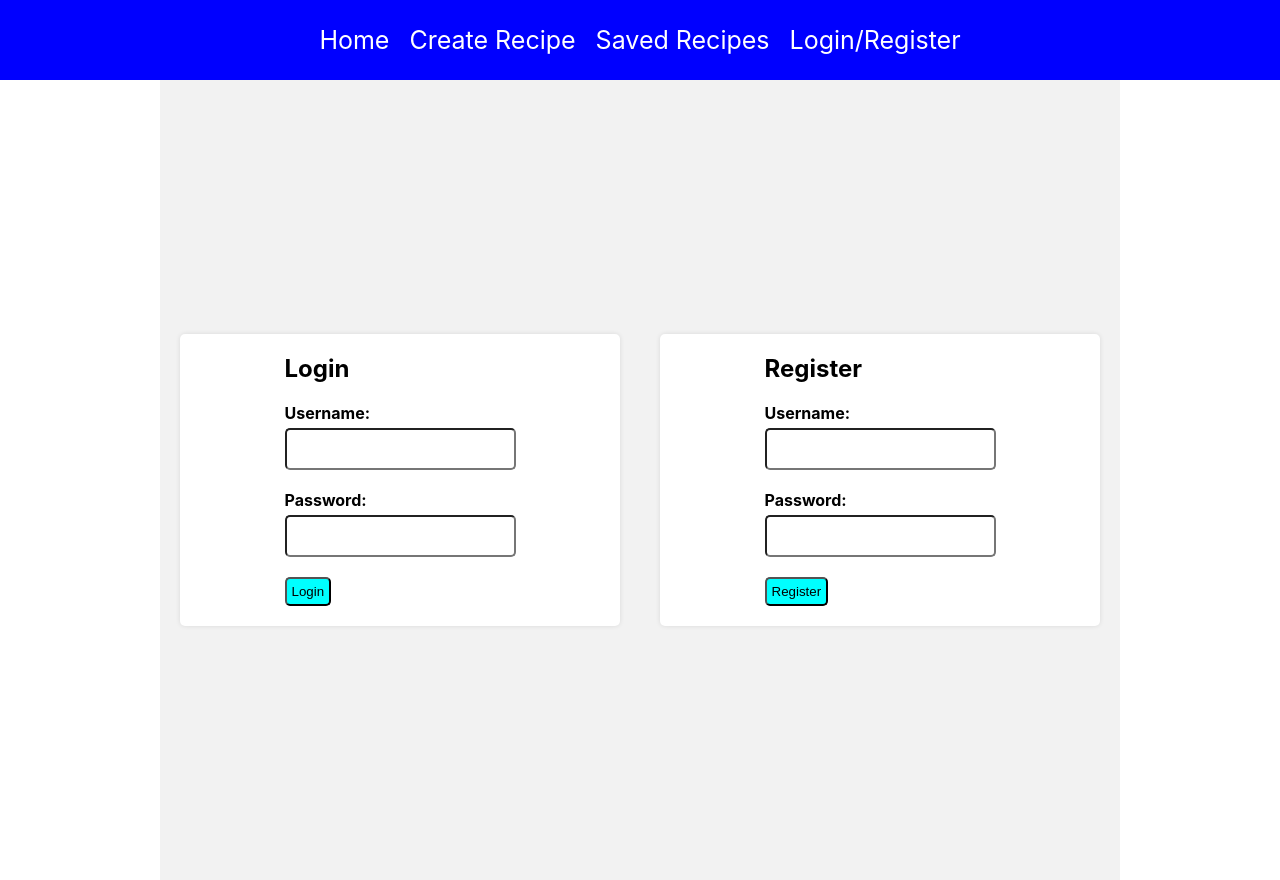
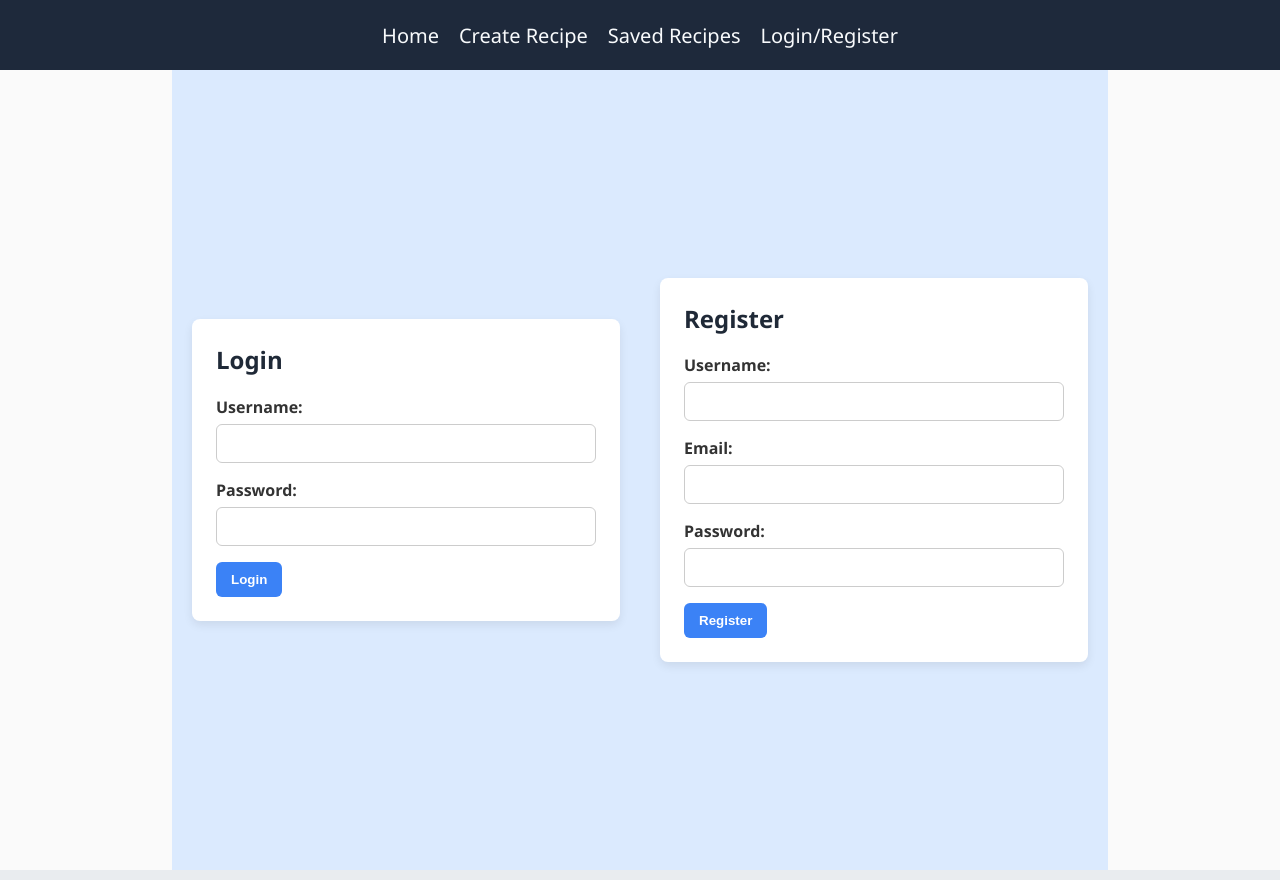
Before and after one commit to shalinichandranna/Deploy, a React (Create React App) app in the folder client/: page /auth in a window 1280 px wide. Built offline with nearby package versions, Linux system fonts and the light colour scheme.

Commit message:
Initial commit

```diff
--- a/client/src/App.css
+++ b/client/src/App.css
@@ -3,136 +3,160 @@
   flex-direction: column;
   justify-content: center;
   align-items: center;
-  font-family: -apple-system, BlinkMacSystemFont, "Segoe UI", Roboto, Oxygen,
-    Ubuntu, Cantarell, "Open Sans", "Helvetica Neue", sans-serif;
+  font-family: "Segoe UI", Roboto, Oxygen, Ubuntu, Cantarell, sans-serif;
+  background-color: #fafafa;
 }
 
 body {
   margin: 0;
   padding: 0;
+  background-color: #e9ecef;
 }
 
 .auth {
   display: flex;
   justify-content: center;
   align-items: center;
-  height: 100vh;
-  background-color: #f2f2f2;
+  min-height: 100vh;
+  background-color: #dbeafe; /* light blue background */
 }
 
 .auth-container {
   display: flex;
   flex-direction: column;
-  justify-content: center;
-  align-items: center;
-  padding: 20px;
-  background-color: white;
-  border-radius: 5px;
-  box-shadow: 0 0 5px rgba(0, 0, 0, 0.1);
+  align-items: stretch;
+  padding: 24px;
+  background-color: #ffffff;
+  border-radius: 8px;
+  box-shadow: 0 4px 10px rgba(0, 0, 0, 0.08);
   margin: 20px;
-  width: 400px;
+  width: 380px;
+  transition: box-shadow 0.3s ease;
+}
+
+.auth-container:hover {
+  box-shadow: 0 6px 15px rgba(0, 0, 0, 0.12);
 }
 
 .form-group {
   display: flex;
   flex-direction: column;
-  margin-bottom: 20px;
+  margin-bottom: 16px;
 }
 
 label {
-  font-weight: bold;
-  margin-bottom: 5px;
+  font-weight: 600;
+  color: #333;
+  margin-bottom: 6px;
 }
 
 input {
   padding: 10px;
-  font-size: 16px;
-  border-radius: 5px;
+  font-size: 15px;
+  border: 1px solid #ccc;
+  border-radius: 6px;
+  transition: border 0.2s ease;
+}
+
+input:focus {
+  border-color: #3b82f6;
+  outline: none;
+}
+
+button {
+  padding: 10px 15px;
+  cursor: pointer;
+  border-radius: 6px;
+  background-color: #3b82f6; /* soft blue */
+  color: white;
+  font-weight: bold;
+  border: none;
+  transition: background-color 0.3s ease;
+}
+
+button:hover {
+  background-color: #2563eb;
 }
 
 .navbar {
   margin: 0;
   width: 100%;
-  height: 80px;
-  background-color: blue;
+  height: 70px;
+  background-color: #1e293b; /* dark blue-gray */
   display: flex;
   justify-content: center;
   align-items: center;
   color: white;
-  text-decoration: none;
 }
 
 a {
-  color: white;
+  color: #f8fafc;
   text-decoration: none;
   margin: 10px;
-  font-size: 25px;
+  font-size: 20px;
+  font-weight: 500;
+  transition: transform 0.2s ease, border-bottom 0.2s ease;
 }
-a:hover{
-  scale: 1.1;
-  border-bottom: 2px dotted red;
+
+a:hover {
+  transform: scale(1.05);
+  border-bottom: 2px dashed #38bdf8;
 }
 
 .create-recipe {
   display: flex;
   flex-direction: column;
-  justify-content: center;
   align-items: center;
-  padding: 20px;
-  background-color: white;
-  border-radius: 5px;
-  box-shadow: 0 0 5px rgba(0, 0, 0, 0.1);
-  margin: 20px;
-  width: 300px;
+  padding: 24px;
+  background-color: #ffffff;
+  border-radius: 6px;
+  box-shadow: 0 2px 6px rgba(0, 0, 0, 0.1);
+  margin: 24px;
+  width: 320px;
 }
+
 .create-recipe form {
   display: flex;
   flex-direction: column;
 }
+
 ul {
   list-style: none;
   padding: 0;
   margin: 0;
   display: grid;
   grid-template-columns: repeat(2, 1fr);
-  gap: 10px;
+  gap: 12px;
 }
 
 li {
-  border: 1px solid black;
+  border: 1px solid #999;
   padding: 10px;
-  margin-bottom: 10px;
+  border-radius: 5px;
+  background-color: #f8fafc;
 }
 
 h2 {
   margin-top: 0;
+  color: #1f2937;
 }
 
 img {
-  max-width: 100%;
+  width: 100%;
   height: auto;
+  border-radius: 5px;
   margin-bottom: 10px;
 }
 
-img {
-  width: 400px;
-}
-
 p {
-  max-width: 400px;
-  font-size: 12px;
+  max-width: 380px;
+  font-size: 13px;
+  line-height: 1.4;
   display: -webkit-box;
-  line-clamp: 5;
-  -webkit-line-clamp: 3; /* Limit to 3 lines */
+  -webkit-line-clamp: 3;
   -webkit-box-orient: vertical;
   overflow: hidden;
   text-overflow: ellipsis;
-  max-height: 6em
+  max-height: 6em;
+  color: #555;
 }
-
-button{
-  padding: 5px;
-  cursor: pointer;
-  border-radius: 5px;
-  background-color: aqua;
-}
--- a/client/src/pages/auth.js
+++ b/client/src/pages/auth.js
@@ -14,17 +14,15 @@ export const Auth = () => {
 
 const Login = () => {
   const [_, setCookies] = useCookies(["access_token"]);
-
   const [username, setUsername] = useState("");
   const [password, setPassword] = useState("");
-
   const navigate = useNavigate();
 
   const handleSubmit = async (event) => {
     event.preventDefault();
 
     try {
-      const result = await axios.post("https://recipe-app-kh93.onrender.com/auth/login", {
+      const result = await axios.post("http://localhost:3001/auth/login", {
         username,
         password,
       });
@@ -33,7 +31,8 @@ const Login = () => {
       window.localStorage.setItem("userID", result.data.userID);
       navigate("/");
     } catch (error) {
-      console.error(error);
+      console.error("Login Error:", error);
+      alert("Login failed. Check console for details.");
     }
   };
 
@@ -42,19 +41,19 @@ const Login = () => {
       <form onSubmit={handleSubmit}>
         <h2>Login</h2>
         <div className="form-group">
-          <label htmlFor="username">Username:</label>
+          <label htmlFor="login-username">Username:</label>
           <input
             type="text"
-            id="username"
+            id="login-username"
             value={username}
             onChange={(event) => setUsername(event.target.value)}
           />
         </div>
         <div className="form-group">
-          <label htmlFor="password">Password:</label>
+          <label htmlFor="login-password">Password:</label>
           <input
             type="password"
-            id="password"
+            id="login-password"
             value={password}
             onChange={(event) => setPassword(event.target.value)}
           />
@@ -67,21 +66,22 @@ const Login = () => {
 
 const Register = () => {
   const [username, setUsername] = useState("");
+  const [email, setEmail] = useState(""); // Added email field
   const [password, setPassword] = useState("");
-
-  const [_, setCookies] = useCookies(["access_token"]);
   const navigate = useNavigate();
 
   const handleSubmit = async (event) => {
     event.preventDefault();
     try {
-      await axios.post("https://recipe-app-kh93.onrender.com/auth/register", {
+      await axios.post("http://localhost:3001/auth/register", {
         username,
+        email,
         password,
       });
       alert("Registration Completed! Now login.");
     } catch (error) {
-      console.error(error);
+      console.error("Registration Error:", error);
+      alert("Registration failed. Check console for details.");
     }
   };
 
@@ -90,19 +90,28 @@ const Register = () => {
       <form onSubmit={handleSubmit}>
         <h2>Register</h2>
         <div className="form-group">
-          <label htmlFor="username">Username:</label>
+          <label htmlFor="register-username">Username:</label>
           <input
             type="text"
-            id="username"
+            id="register-username"
             value={username}
             onChange={(event) => setUsername(event.target.value)}
           />
         </div>
         <div className="form-group">
-          <label htmlFor="password">Password:</label>
+          <label htmlFor="register-email">Email:</label>
+          <input
+            type="email"
+            id="register-email"
+            value={email}
+            onChange={(event) => setEmail(event.target.value)}
+          />
+        </div>
+        <div className="form-group">
+          <label htmlFor="register-password">Password:</label>
           <input
             type="password"
-            id="password"
+            id="register-password"
             value={password}
             onChange={(event) => setPassword(event.target.value)}
           />
--- a/client/src/pages/create-recipe.js
+++ b/client/src/pages/create-recipe.js
@@ -40,7 +40,7 @@ export const CreateRecipe = () => {
     event.preventDefault();
     try {
       await axios.post(
-        "https://recipe-app-kh93.onrender.com/recipes",
+        "http://localhost:3001/recipes",
         { ...recipe },
         {
           headers: { authorization: cookies.access_token },
--- a/client/src/pages/home.js
+++ b/client/src/pages/home.js
@@ -11,7 +11,7 @@ export const Home = () => {
   useEffect(() => {
     const fetchRecipes = async () => {
       try {
-        const response = await axios.get("https://recipe-app-kh93.onrender.com/recipes");
+        const response = await axios.get("http://localhost:3001/recipes");
         setRecipes(response.data);
       } catch (err) {
         console.log(err);
@@ -21,7 +21,7 @@ export const Home = () => {
     const fetchSavedRecipes = async () => {
       try {
         const response = await axios.get(
-          `https://recipe-app-kh93.onrender.com/recipes/savedRecipes/ids/${userID}`
+          `http://localhost:3001/recipes/savedRecipes/ids/${userID}`
         );
         setSavedRecipes(response.data.savedRecipes);
       } catch (err) {
@@ -35,7 +35,7 @@ export const Home = () => {
 
   const saveRecipe = async (recipeID) => {
     try {
-      const response = await axios.put("https://recipe-app-kh93.onrender.com/recipes", {
+      const response = await axios.put("http://localhost:3001/recipes", {
         recipeID,
         userID,
       });
--- a/client/src/pages/saved-recipes.js
+++ b/client/src/pages/saved-recipes.js
@@ -10,7 +10,7 @@ export const SavedRecipes = () => {
     const fetchSavedRecipes = async () => {
       try {
         const response = await axios.get(
-          `https://recipe-app-kh93.onrender.com/recipes/savedRecipes/${userID}`
+          `http://localhost:3001/recipes/savedRecipes/${userID}`
         );
         setSavedRecipes(response.data.savedRecipes);
       } catch (err) {
```
Also changed, not shown: 1 other file (tests, documents, lock files or other folders).
